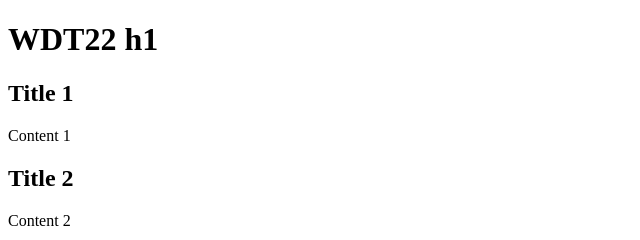
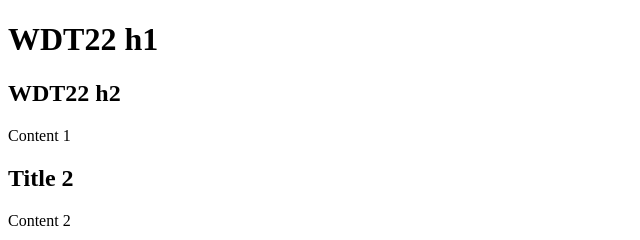
Before and after one commit to wdt22/wdt22.github.io, a plain HTML site: page index.html in a window 1280 px wide. Shown: the top 240 px of the page, 0-640 px from the left. Drawn offline with Linux system fonts and the light colour scheme.

Commit message:
Update index.html

```diff
--- a/index.html
+++ b/index.html
@@ -11,7 +11,7 @@
 </header>
 <main role="main">
 <article>
-<h2>Title 1</h2>
+<h2>WDT22 h2</h2>
 <p>Content 1</p>
 </article>
 <article>
```
